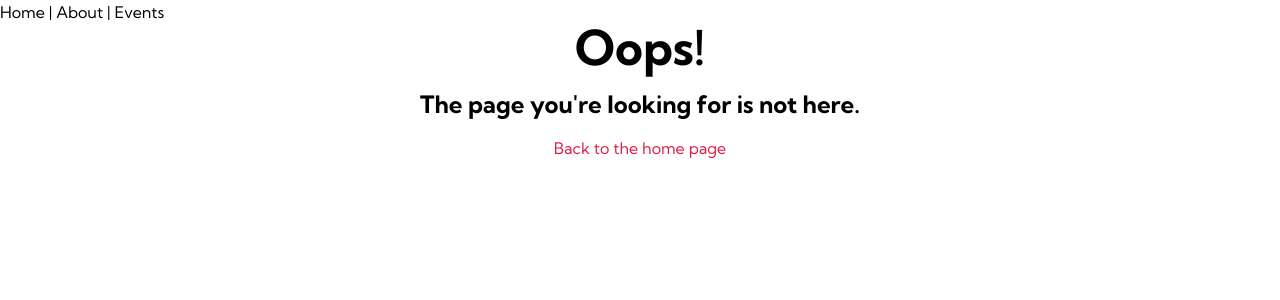
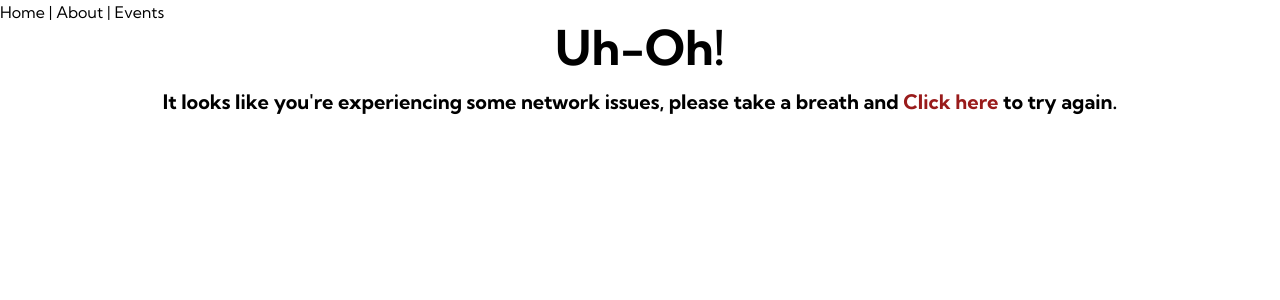
Before and after one commit to moive/composition-api-mastervue, a Vue app: page /network-error in a window 1280 px wide. Shown: the top 300 px of the page. Built offline with nearby package versions, Linux system fonts and the light colour scheme.

Commit message:
network-error

```diff
--- a/src/modules/error/router.ts
+++ b/src/modules/error/router.ts
@@ -1,8 +1,21 @@
 import { RouteRecordRaw } from 'vue-router';
-const errorRoute: RouteRecordRaw = {
-	path: '/:catchall(.*)',
-	name: 'NotFound',
-	component: () => import('./views/NotFound.vue'),
-};
+const errorRoute: RouteRecordRaw[] = [
+	{
+		path: '/:catchall(.*)',
+		name: 'NotFound',
+		component: () => import('./views/NotFound.vue'),
+	},
+	{
+		path: '/404/:resource',
+		name: '404Resource',
+		props: true,
+		component: () => import('./views/NotFound.vue'),
+	},
+	{
+		path: '/network-error',
+		name: 'NetworkError',
+		component: () => import('./views/NetworkError.vue'),
+	},
+];
 
 export { errorRoute };
--- /dev/null
+++ b/src/modules/error/views/NetworkError.vue
@@ -0,0 +1,9 @@
+<template>
+	<h1 class="text-5xl font-bold mb-4">Uh-Oh!</h1>
+	<h4 class="text-xl font-bold mb-4">
+		It looks like you're experiencing some network issues, please take a breath
+		and
+		<a href="#" class="text-red-800" @click="$router.go(-1)">Click here</a> to
+		try again.
+	</h4>
+</template>
--- a/src/modules/error/views/NotFound.vue
+++ b/src/modules/error/views/NotFound.vue
@@ -1,16 +1,18 @@
 <template>
 	<h1 class="text-5xl font-bold mb-4">Oops!</h1>
 	<h4 class="text-2xl font-bold mb-4">
-		The page you're looking for is not here.
+		The {{ resource }} you're looking for is not here.
 	</h4>
 	<router-link class="text-rose-600" :to="{ path: '/events' }"
 		>Back to the home page</router-link
 	>
 </template>
 <script setup lang="ts">
-// interface IProps {
-// 	error: any;
-// }
+interface IProps {
+	resource?: string;
+}
 
-// defineProps<IProps>();
+withDefaults(defineProps<IProps>(), {
+	resource: 'page',
+});
 </script>
--- a/src/modules/events/views/EventCreate.vue
+++ b/src/modules/events/views/EventCreate.vue
@@ -132,7 +132,12 @@ const onSubmit = () => {
 			router.push({ name: 'EventDetails', params: { id: payload.id } })
 		)
 		.catch((error: any) => {
-			router.push({ name: 'BaseError', params: { error } });
+			console.log(error);
+			if (error.response) {
+				router.push({ name: 'BaseError', params: { error } });
+			} else {
+				router.push({ name: 'NetworkError' });
+			}
 		});
 };
 </script>
--- a/src/modules/events/views/EventList.vue
+++ b/src/modules/events/views/EventList.vue
@@ -49,7 +49,11 @@ const eventsTotal = computed<number>(
 store
 	.dispatch('eventsModule/fetchEvents', { perPage: 3, page: page.value })
 	.catch((error: any) => {
-		router.push({ name: 'BaseError', params: { error } });
+		if (error.response && error.response.status === 404) {
+			router.push({ name: 'BaseError', params: { error } });
+		} else {
+			router.push({ name: 'NetworkError' });
+		}
 	});
 
 const hasNextPage = computed(() => {
--- a/src/modules/events/views/details/LayoutDetail.vue
+++ b/src/modules/events/views/details/LayoutDetail.vue
@@ -27,6 +27,11 @@ const store = useStore();
 const router = useRouter();
 const event = computed(() => store.state.eventsModule.event);
 store.dispatch('eventsModule/fetchEvent', id.value).catch((error: any) => {
-	router.push({ name: 'BaseError', params: { error } });
+	console.log(error);
+	if (error.response && error.response.status === 404) {
+		router.push({ name: '404Resource', params: { resource: 'event' } });
+	} else {
+		router.push({ name: 'NetworkError' });
+	}
 });
 </script>
--- a/src/router/index.ts
+++ b/src/router/index.ts
@@ -10,7 +10,7 @@ const routes: Array<RouteRecordRaw> = [
 	...aboutRoute,
 	loginRoute,
 	eventsRoute,
-	errorRoute,
+	...errorRoute,
 ];
 
 const router = createRouter({
```
